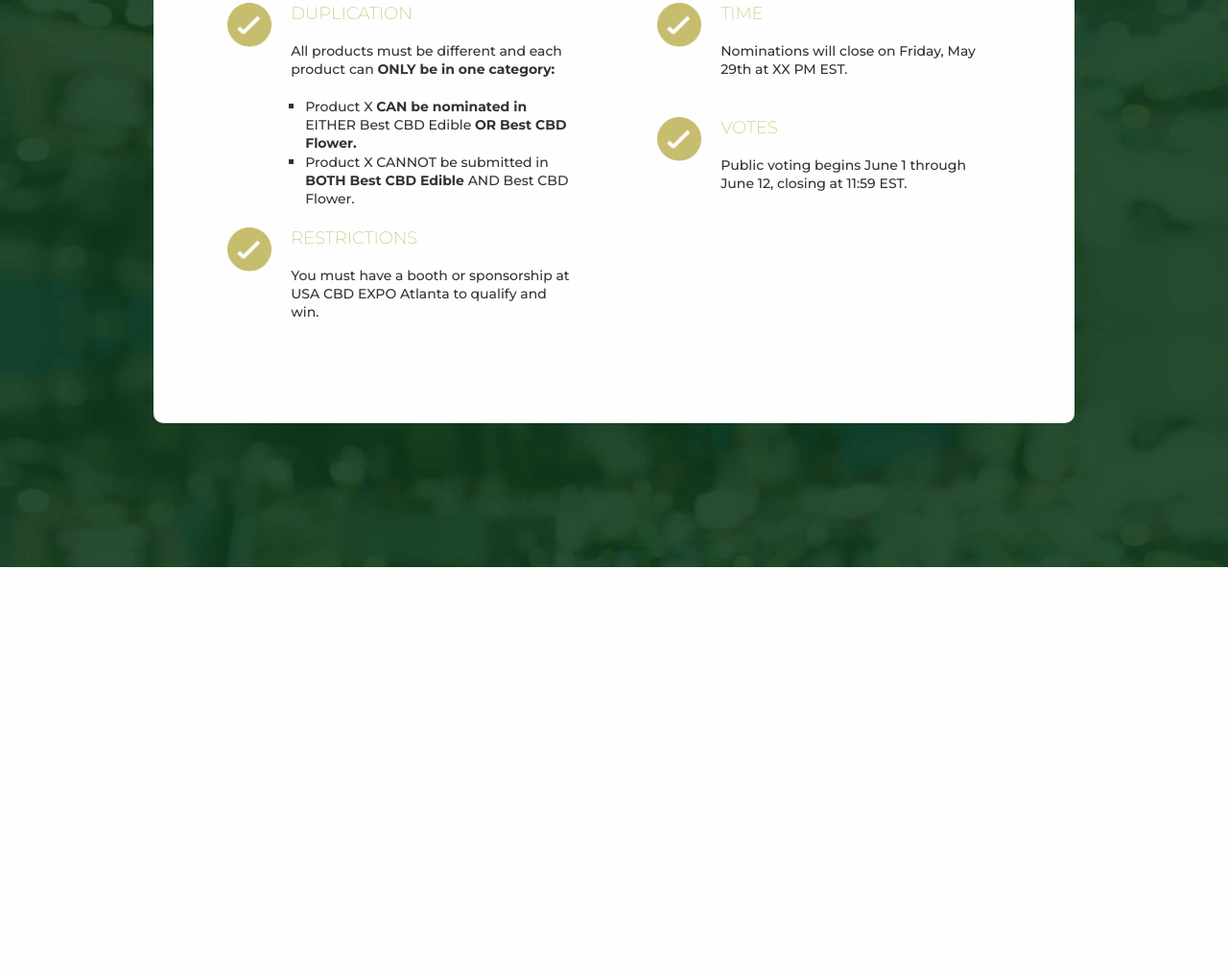
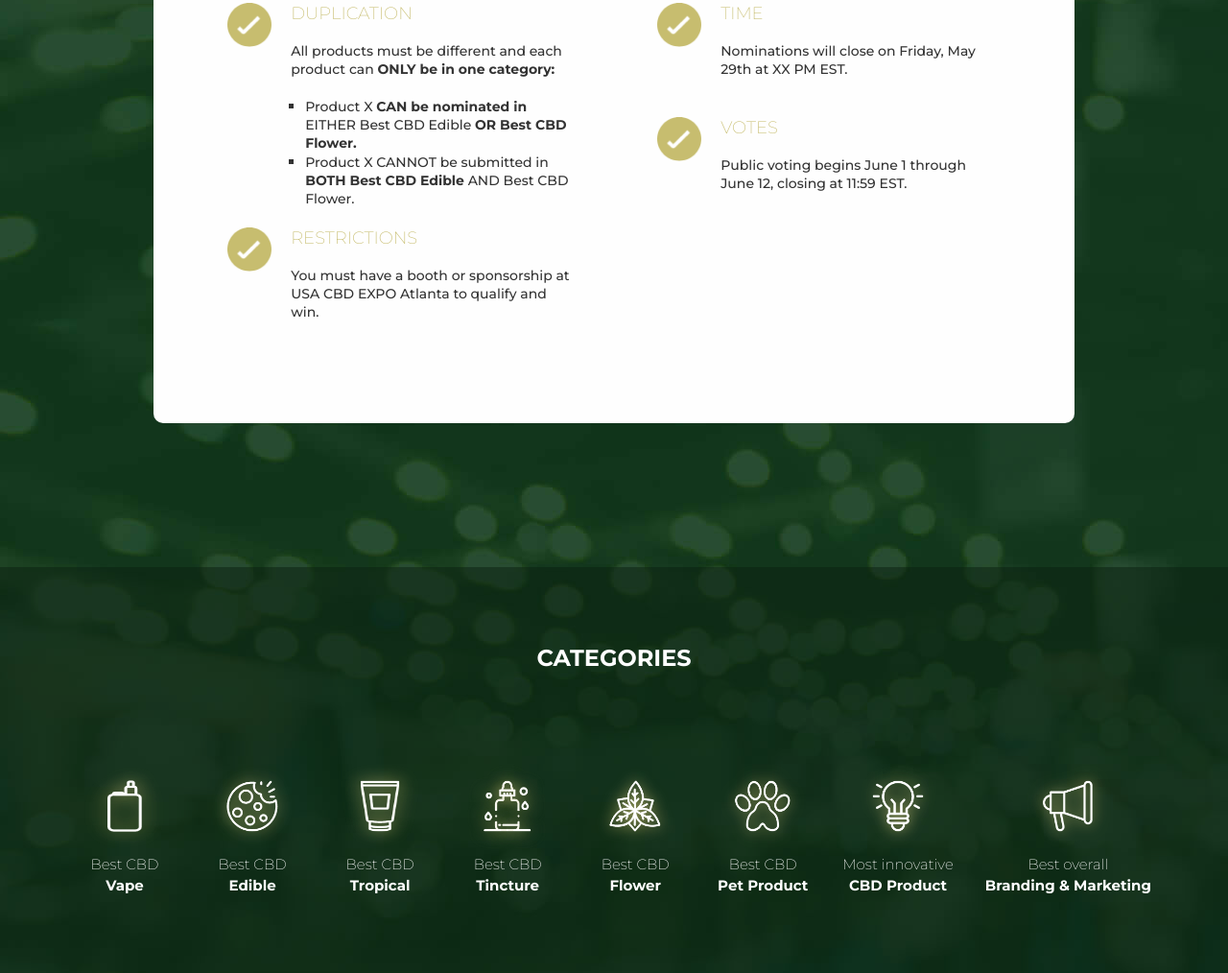
Before and after one commit to SergioMaurySterling/zjevents, a website: page index.html in a window 1280 px wide. Shown: the part 1260-2274 px from the top of the page at 96% size. Before the commit the page ends 1851 px from the top, so only its background shows below. Drawn offline with Linux system fonts and the light colour scheme.

Commit message:
CBD Categories

```diff
--- a/index.html
+++ b/index.html
@@ -149,6 +149,43 @@
         </div>
       </div>
     </section>
+    <section class="Main__categories">
+      <h1>CATEGORIES</h1>
+      <div class="Main__categories-items">
+        <div>
+          <img src="./assets/icons/best-cbd-vape-icon.png" alt='Vape'>
+          <p>Best CBD<br><strong>Vape</strong></p>
+        </div>
+        <div>
+          <img src="./assets/icons/best-cbd-edible-icon.png" alt='Vape'>
+          <p>Best CBD<br><strong>Edible</strong></p>
+        </div>
+        <div>
+          <img src="./assets/icons/best-cbd-topical-icon.png" alt='Vape'>
+          <p>Best CBD<br><strong>Tropical</strong></p>
+        </div>
+        <div>
+          <img src="./assets/icons/best-cbd-tincture-icon.png" alt='Vape'>
+          <p>Best CBD<br><strong>Tincture</strong></p>
+        </div>
+        <div>
+          <img src="./assets/icons/best-cbd-flower-icon.png" alt='Vape'>
+          <p>Best CBD<br><strong>Flower</strong></p>
+        </div>
+        <div>
+          <img src="./assets/icons/best-cbd-pet-product-icon.png" alt='Vape'>
+          <p>Best CBD<br><strong>Pet Product</strong></p>
+        </div>
+        <div>
+          <img src="./assets/icons/most-innovative-cbd-product-icon.png" alt='Vape'>
+          <p>Most innovative<br><strong>CBD Product</strong></p>
+        </div>
+        <div>
+          <img src="./assets/icons/best-overall-branding-and-marketing-icon.png" alt='Vape'>
+          <p>Best overall<br><strong>Branding & Marketing</strong></p>
+        </div>
+      </div>
+    </section>
   </main>
 
   <footer class="Footer">
--- a/styles/index.css
+++ b/styles/index.css
@@ -19,14 +19,11 @@ button{
   outline: 0;
 }
 body{
-  background-color: #fefefe;
-  height: 100vh;
   max-width: 100%;
   margin: 0 auto;
   overscroll-behavior: none;
   background-image: url('../assets/images/background.jpg');
   background-repeat: no-repeat;
-  background-size: cover;
 }
 
 .Header {
@@ -255,6 +252,44 @@ body{
   list-style: square;
 }
 
+.Main__categories {
+  background-color: rgba(10, 33, 17, 0.5);
+  width: 100%;
+  display: flex;
+  flex-direction: column;
+  justify-content: center;
+  align-items: center;
+  padding: 5rem;
+}
+
+.Main__categories-items {
+  display: flex;
+  flex-wrap: wrap;
+  justify-content: space-between;
+  margin-top: 50px;
+  width: 100%;
+}
+
+.Main__categories-items > div {
+  display: flex;
+  flex-direction: column;
+  align-items: center;
+  margin-top: 40px;
+}
+
+.Main__categories-items > div > img {
+  width: 100px;
+  height: 100px;
+}
+
+.Main__categories-items p  {
+  text-align: center;
+  font-style: normal;
+  font-weight: 200;
+  font-size: 15px;
+  line-height: 22px;
+}
+
 
 
 
```
